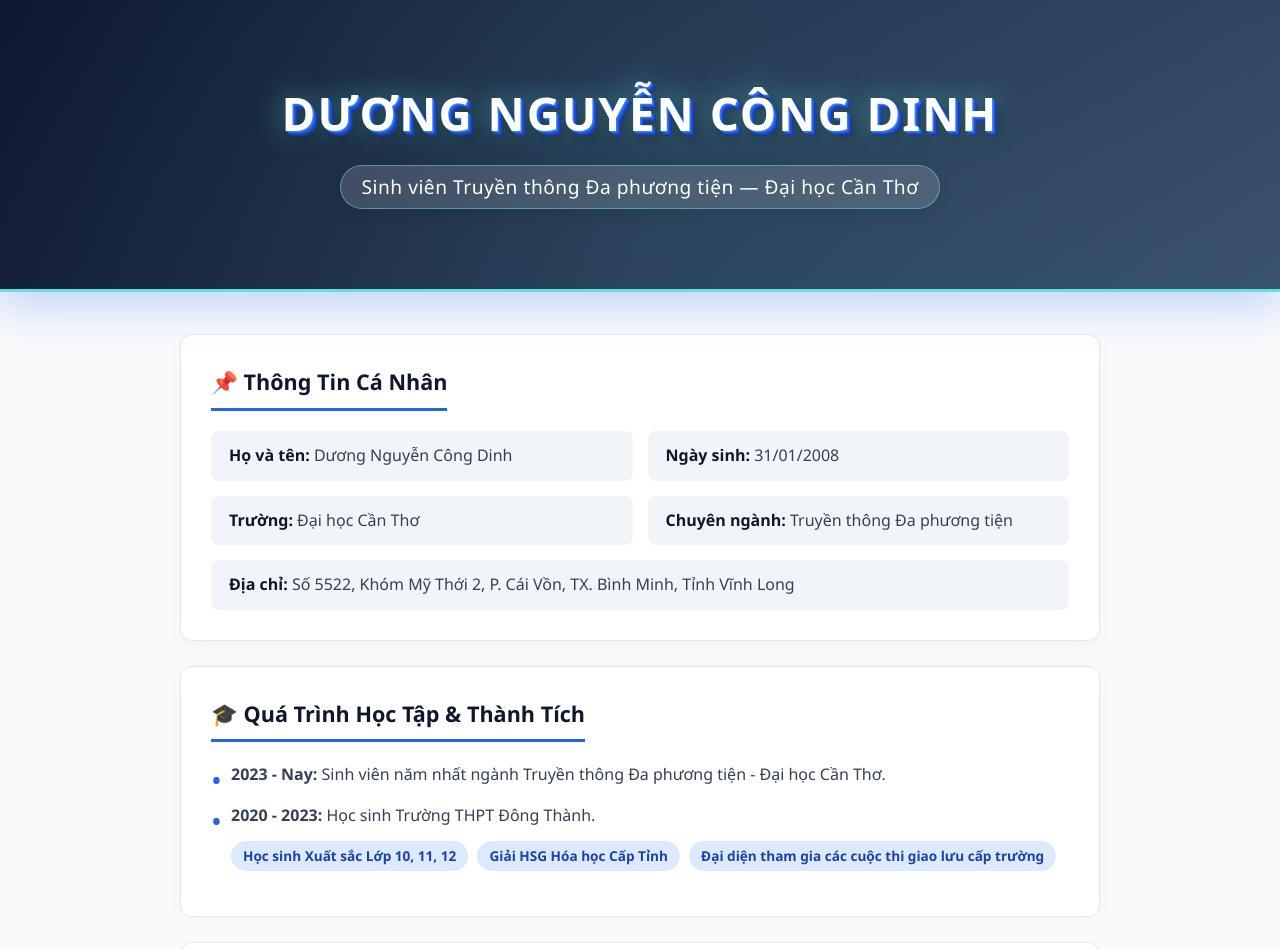
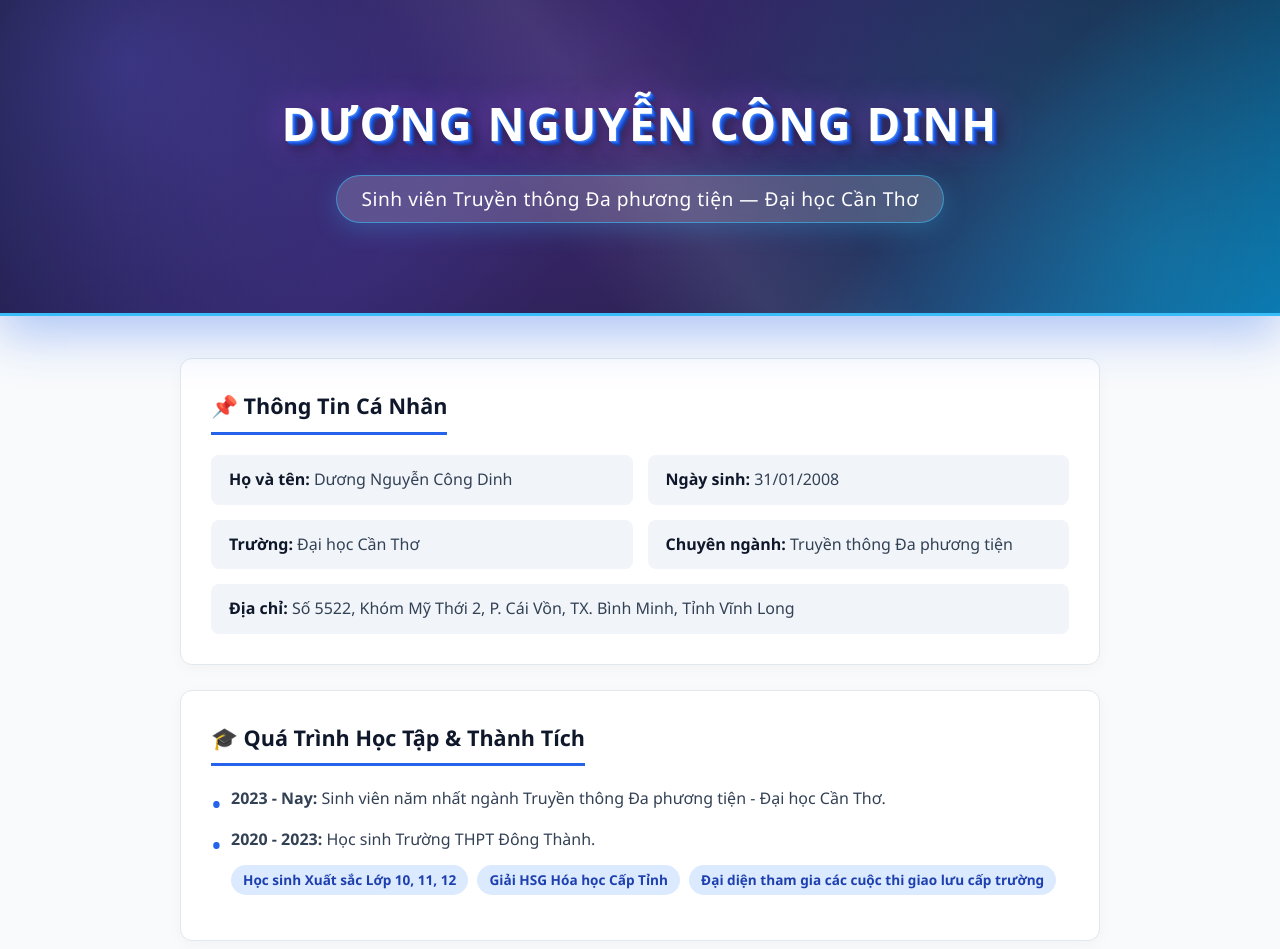
Before and after one commit to dinhb2605262/duongnguyencongdinh.github.io, a plain HTML site: page index.html in a window 1280 px wide. Shown: the top 949 px of the page. Drawn offline with Linux system fonts and the light colour scheme.

Commit message:
Update index.html

```diff
--- a/index.html
+++ b/index.html
@@ -18,20 +18,24 @@
         * { box-sizing: border-box; margin: 0; padding: 0; }
         body { font-family: 'Segoe UI', system-ui, -apple-system, sans-serif; line-height: 1.6; color: var(--text); background-color: var(--bg); }
 
-        /* ================= HEADER CẬP NHẬT ================= */
+        /* ================= HEADER CẬP NHẬT NGHỆ THUẬT ================= */
         header {
-            background: linear-gradient(135deg, #0b132b 0%, #1c2541 40%, #3a506b 100%);
+            /* Phối màu chuyển sắc nghệ thuật đa tầng (Chàm sâu -> Tím Neon -> Xanh Cyan) */
+            background:
+                radial-gradient(circle at 10% 20%, rgba(99, 102, 241, 0.4) 0%, transparent 40%),
+                radial-gradient(circle at 90% 80%, rgba(6, 182, 212, 0.35) 0%, transparent 45%),
+                linear-gradient(135deg, #090d16 0%, #1e1b4b 40%, #0f172a 70%, #0369a1 100%);
             color: white;
-            padding: 80px 20px;
+            padding: 90px 20px;
             text-align: center;
             position: relative;
             overflow: hidden;
-            border-bottom: 3px solid #64dfdf;
-            box-shadow: 0 10px 30px rgba(0, 0, 0, 0.3);
+            border-bottom: 3px solid #38bdf8;
+            box-shadow: 0 12px 35px rgba(15, 23, 42, 0.4);
             transition: transform 0.4s cubic-bezier(0.165, 0.84, 0.44, 1), box-shadow 0.4s ease;
         }
 
-        /* Hiệu ứng va đập ánh sáng nền (Glow Effect) */
+        /* Vệt sáng chéo và đốm sáng nghệ thuật ẩn dưới nền */
         header::before {
             content: '';
             position: absolute;
@@ -39,22 +43,25 @@
             left: -50%;
             width: 200%;
             height: 200%;
-            background: radial-gradient(circle, rgba(100, 223, 223, 0.15) 0%, rgba(255, 255, 255, 0) 60%);
+            background:
+                linear-gradient(45deg, transparent 45%, rgba(255, 255, 255, 0.08) 50%, transparent 55%),
+                radial-gradient(circle at 50% 50%, rgba(168, 85, 247, 0.25) 0%, transparent 60%);
             pointer-events: none;
-            transition: opacity 0.5s ease;
+            transition: transform 0.6s ease, opacity 0.5s ease;
         }
 
         /* Hiệu ứng Hover vào Header */
         header:hover {
             transform: translateY(-2px);
-            box-shadow: 0 15px 40px rgba(37, 99, 235, 0.25);
+            box-shadow: 0 18px 45px rgba(37, 99, 235, 0.35);
         }
 
         header:hover::before {
-            opacity: 0.8;
+            transform: rotate(5deg) scale(1.05);
+            opacity: 0.9;
         }
 
-        /* 1. Tiêu đề chính: Chữ 3D, Sans-serif hiện đại, in hoa, đậm */
+        /* Tiêu đề chính 3D */
         header h1 {
             font-family: system-ui, -apple-system, BlinkMacSystemFont, 'Segoe UI', Roboto, sans-serif;
             font-size: 2.8rem;
@@ -63,15 +70,17 @@
             letter-spacing: 2px;
             margin-bottom: 15px;
             color: #ffffff;
+            position: relative;
+            z-index: 1;
 
-            /* Hiệu ứng Text-Shadow 3D đa lớp */
+            /* Hiệu ứng Text-Shadow 3D sâu hơn */
             text-shadow:
                 1px 1px 0px #2563eb,
                 2px 2px 0px #1d4ed8,
                 3px 3px 0px #1e40af,
                 4px 4px 0px #1e3a8a,
-                5px 5px 10px rgba(0, 0, 0, 0.5),
-                0px 0px 20px rgba(100, 223, 223, 0.4);
+                5px 5px 12px rgba(0, 0, 0, 0.6),
+                0px 0px 25px rgba(56, 189, 248, 0.5);
 
             transition: text-shadow 0.3s ease, transform 0.3s ease;
         }
@@ -84,30 +93,34 @@
                 3px 3px 0px #1d4ed8,
                 4px 4px 0px #1e40af,
                 5px 5px 0px #1e3a8a,
-                6px 6px 15px rgba(0, 0, 0, 0.6),
-                0px 0px 25px rgba(100, 223, 223, 0.7);
+                6px 6px 15px rgba(0, 0, 0, 0.7),
+                0px 0px 30px rgba(168, 85, 247, 0.8);
         }
 
-        /* 2. Dòng mô tả: Nổi bật, dễ đọc */
+        /* Dòng mô tả */
         header p {
             font-size: 1.2rem;
             font-weight: 500;
-            color: #e2e8f0;
+            color: #f1f5f9;
             letter-spacing: 0.5px;
             display: inline-block;
-            padding: 6px 20px;
-            background: rgba(255, 255, 255, 0.08);
-            backdrop-filter: blur(8px);
+            padding: 8px 24px;
+            background: rgba(255, 255, 255, 0.1);
+            backdrop-filter: blur(12px);
+            -webkit-backdrop-filter: blur(12px);
             border-radius: 30px;
-            border: 1px solid rgba(255, 255, 255, 0.15);
-            box-shadow: 0 4px 15px rgba(0, 0, 0, 0.1);
+            border: 1px solid rgba(255, 255, 255, 0.2);
+            box-shadow: 0 4px 20px rgba(0, 0, 0, 0.15);
+            position: relative;
+            z-index: 1;
             transition: all 0.3s ease;
         }
 
         header:hover p {
-            background: rgba(255, 255, 255, 0.15);
+            background: rgba(255, 255, 255, 0.18);
             color: #ffffff;
-            border-color: rgba(100, 223, 223, 0.5);
+            border-color: rgba(56, 189, 248, 0.6);
+            box-shadow: 0 6px 25px rgba(56, 189, 248, 0.25);
         }
         /* ==================================================== */
 
```
